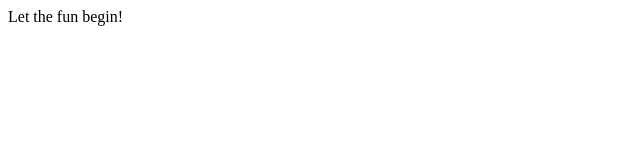
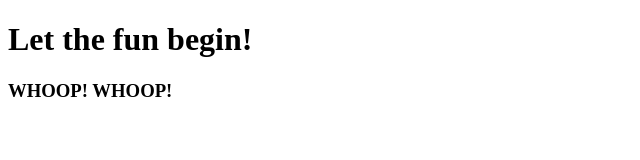
Before and after one commit to AvionShea/avionshea.github.io, a plain HTML site: page index.html in a window 1280 px wide. Shown: the whole page, without its empty margins (0-640 px from the left). Drawn offline with Linux system fonts and the light colour scheme.

Commit message:
updated text
added header tags and additional text

```diff
--- a/index.html
+++ b/index.html
@@ -5,7 +5,8 @@
     </head>
 
     <body>
-        Let the fun begin!
+       <h1>Let the fun begin!</h1>
+       <h3>WHOOP! WHOOP!</h3>
     </body>
 
 </html>
```
